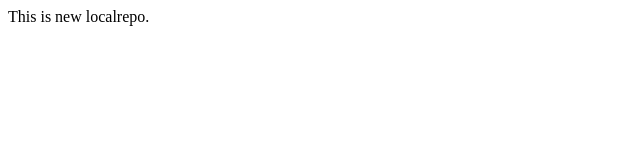
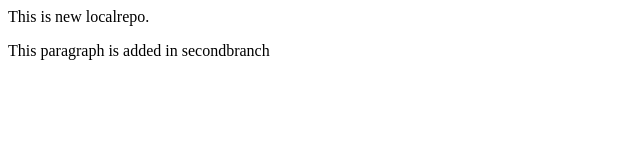
Before and after one commit to BhaumikCGithub/Localrepo, a plain HTML site: page index.html in a window 1280 px wide. Shown: the whole page, without its empty margins (0-640 px from the left). Drawn offline with Linux system fonts and the light colour scheme.

Commit message:
changes in index.html

```diff
--- a/index.html
+++ b/index.html
@@ -1 +1,2 @@
 <p>This is new localrepo.</p>
+<p>This paragraph is added in secondbranch</p>
```
